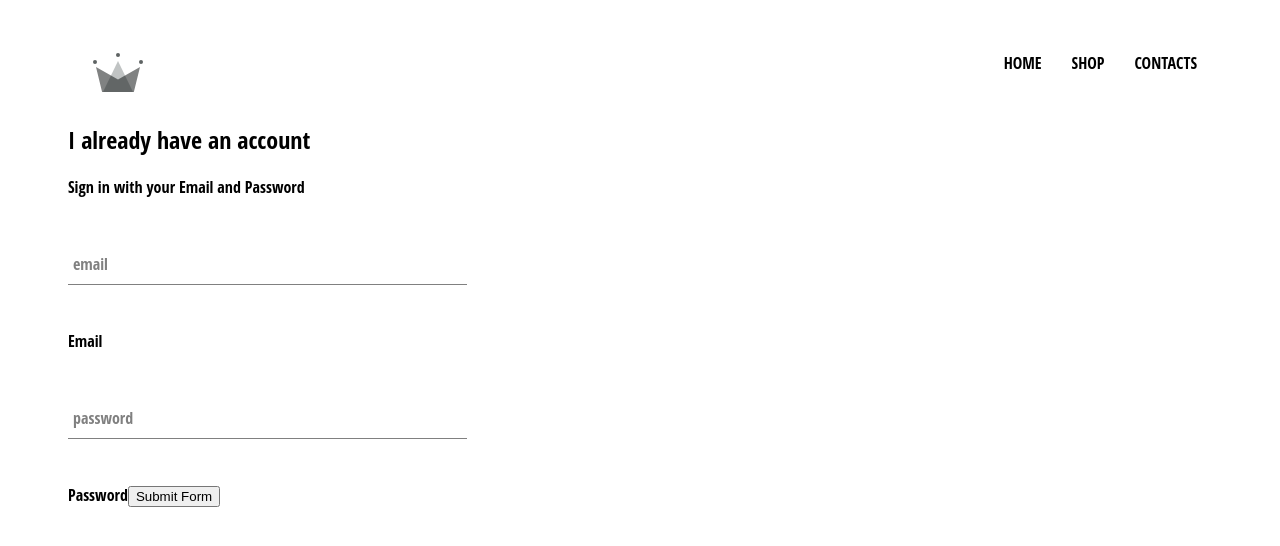
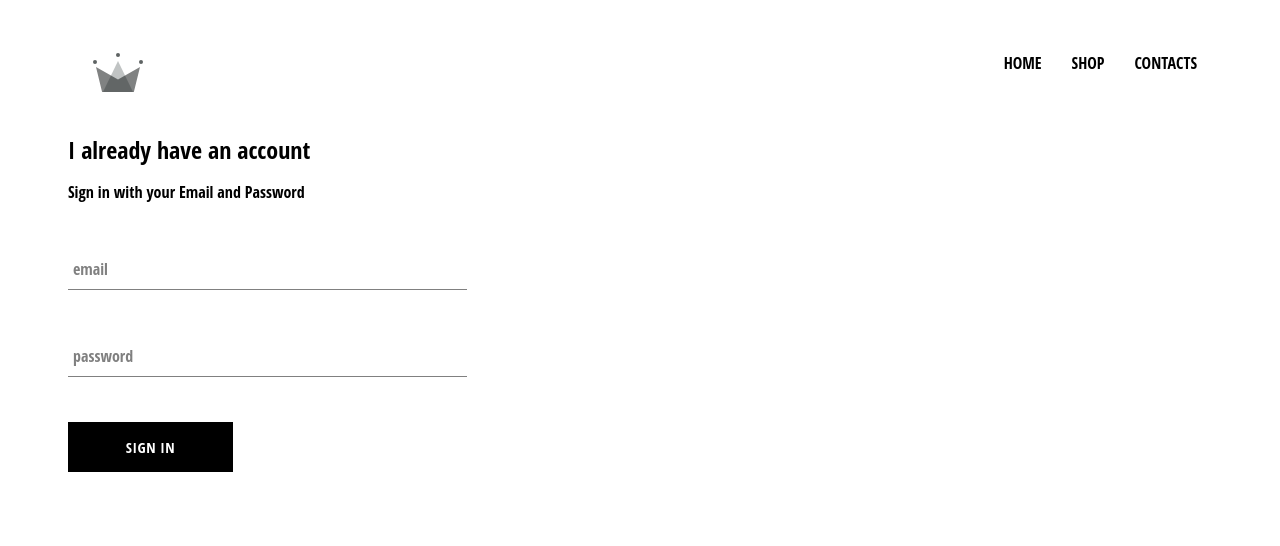
Before and after one commit to Aaron-Waguespack/ecommerceMaster, a React app: page /signin in a window 1280 px wide. Shown: the top 546 px of the page. Built offline with nearby package versions, Linux system fonts and the light colour scheme; the HTML template or start-up script is replaced by a standard one.

Commit message:
custom button

```diff
--- /dev/null
+++ b/src/components/custom-button/custom-button.component.jsx
@@ -0,0 +1,11 @@
+import React from 'react';
+
+import './custom-button.styles.scss'
+
+const CustomButton =({children, ...otherProps}) => (
+    <button className='custom-button' {...otherProps}>
+        {children}
+    </button>
+)
+
+export default CustomButton;
--- /dev/null
+++ b/src/components/custom-button/custom-button.styles.scss
@@ -0,0 +1,22 @@
+.custom-button {
+    min-width: 165px;
+    width: auto;
+    height: 50px;
+    letter-spacing: 0.5px;
+    line-height: 50px;
+    padding: 0 35px 0 35px;
+    font-size: 15px;
+    background-color: black;
+    color: white;
+    text-transform: uppercase;
+    font-family: 'Open Sans Condensed';
+    font-weight: bolder;
+    border: none;
+    cursor: pointer;
+
+    &:hover {
+      background-color: white;
+      color: black;
+      border: 1px solid black;
+    }
+  }
--- a/src/components/sign-in/sign-in.component.jsx
+++ b/src/components/sign-in/sign-in.component.jsx
@@ -1,4 +1,5 @@
 import React, {Component} from 'react';
+import CustomButton from '../custom-button/custom-button.component.jsx';
 import FormInput from '../form-input/form-input.component.jsx';
 import './sign-in.styles.scss';
 
@@ -24,7 +25,7 @@ class SignIn extends Component{
     render() {
         return (
             <div className='sign-in'>
-                <h2>I already have an account</h2>
+                <h2 className="title">I already have an account</h2>
                 <span>Sign in with your Email and Password</span>
              <form onSubmit={this.handleSubmit}>
                 <FormInput
@@ -35,7 +36,6 @@ class SignIn extends Component{
                     value={this.state.email}
                     required
                 />
-                <label>Email</label>
                 <FormInput
                     name="password"
                     type="password"
@@ -44,8 +44,7 @@ class SignIn extends Component{
                     label ="password"
                     required
                 />
-                <label>Password</label>
-                <input type="submit" value="Submit Form"/>
+                <CustomButton type="submit">Sign In </CustomButton>
              </form>
             </div>
         )
--- a/src/components/sign-in/sign-in.styles.scss
+++ b/src/components/sign-in/sign-in.styles.scss
@@ -1,3 +1,9 @@
 .sign-in {
     width:30vw;
+    display:flex;
+    flex-direction: column;
+
+    .title {
+        margin:10px 0 15px 0;
+    }
 };
```
